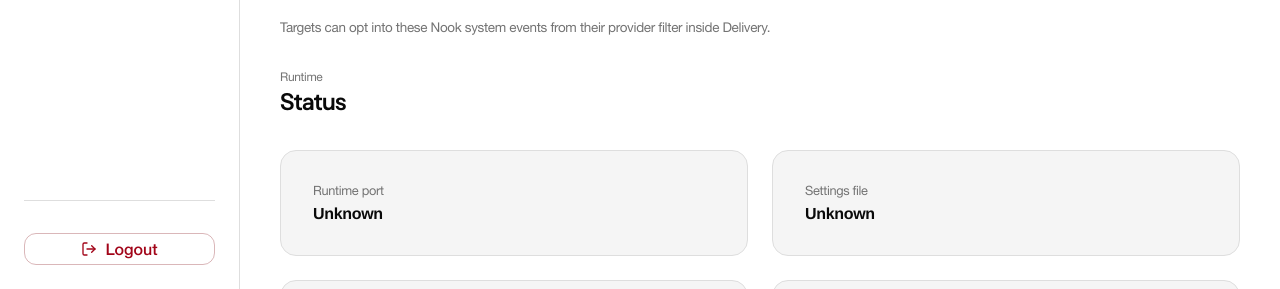
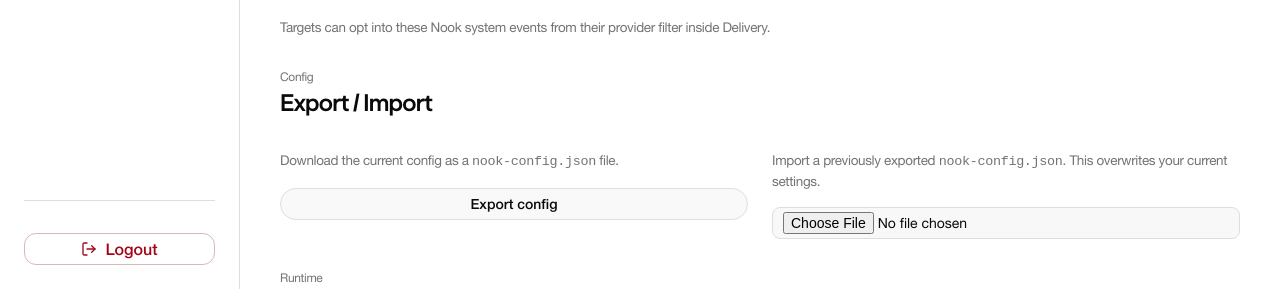
Before and after one commit to FacileStudio/Antenne, a Nuxt app in the folder apps/client/: page /settings in a window 1280 px wide. Shown: the part 495-784 px from the top of the page. Built offline with nearby package versions, Linux system fonts and the light colour scheme; no server answers.

Commit message:
✨ Add config export and import to settings page

```diff
--- a/apps/client/composables/useDashboardState.ts
+++ b/apps/client/composables/useDashboardState.ts
@@ -206,6 +206,46 @@ export function useDashboardState() {
     });
   }
 
+  function exportConfig() {
+    const data = JSON.stringify(settings.value, null, 2);
+    const blob = new Blob([data], { type: "application/json" });
+    const url = URL.createObjectURL(blob);
+    const a = document.createElement("a");
+    a.href = url;
+    a.download = "nook-config.json";
+    a.click();
+    URL.revokeObjectURL(url);
+  }
+
+  async function importConfig(file: File) {
+    const text = await file.text();
+    let parsed: unknown;
+    try {
+      parsed = JSON.parse(text);
+    } catch {
+      throw new Error("Invalid JSON file.");
+    }
+
+    saving.value = true;
+    error.value = "";
+    try {
+      const payload = await apiFetch<SettingsResponse>("/api/settings", {
+        method: "PUT",
+        body: JSON.stringify(parsed),
+      });
+      cloneFromPayload(settings.value, payload.settings);
+      runtime.value = payload.runtime;
+      matrixConfigured.value = payload.matrixConfigured;
+      notifySuccess("Config imported and saved.");
+    } catch (cause) {
+      error.value = cause instanceof Error ? cause.message : "Failed to import config";
+      notifyError(error.value);
+      throw cause;
+    } finally {
+      saving.value = false;
+    }
+  }
+
   async function loadEvents(options?: { providerId?: string; targetId?: string; limit?: number }) {
     let path = "/api/events";
     const params = new URLSearchParams();
@@ -235,6 +275,8 @@ export function useDashboardState() {
     dismissToast,
     loadSettings,
     saveSettings,
+    exportConfig,
+    importConfig,
     sendTestAlert,
     testDeliveryTarget,
     testProviderConnection,
--- a/apps/client/pages/settings.vue
+++ b/apps/client/pages/settings.vue
@@ -1,11 +1,24 @@
 <script setup lang="ts">
-import { computed } from "vue";
+import { computed, ref } from "vue";
 
 import SectionCard from "../components/SectionCard.vue";
 import StatusGrid from "../components/StatusGrid.vue";
 import { useDashboardState } from "../composables/useDashboardState";
 
-const { runtime, settings } = useDashboardState();
+const { runtime, settings, saving, exportConfig, importConfig, notifyError } = useDashboardState();
+
+const importInput = ref<HTMLInputElement | null>(null);
+
+async function handleImport(event: Event) {
+  const file = (event.target as HTMLInputElement).files?.[0];
+  if (!file) return;
+  try {
+    await importConfig(file);
+  } catch {
+  } finally {
+    if (importInput.value) importInput.value.value = "";
+  }
+}
 
 const infoItems = computed(() => [
   {
@@ -60,6 +73,19 @@ const infoItems = computed(() => [
       </p>
     </SectionCard>
 
+    <SectionCard eyebrow="Config" title="Export / Import">
+      <div class="config-actions">
+        <div class="config-action">
+          <p class="field-hint">Download the current config as a <code>nook-config.json</code> file.</p>
+          <button class="btn" @click="exportConfig">Export config</button>
+        </div>
+        <div class="config-action">
+          <p class="field-hint">Import a previously exported <code>nook-config.json</code>. This overwrites your current settings.</p>
+          <input ref="importInput" type="file" accept=".json,application/json" class="file-input" :disabled="saving" @change="handleImport">
+        </div>
+      </div>
+    </SectionCard>
+
     <SectionCard eyebrow="Runtime" title="Status">
       <StatusGrid :items="infoItems" />
     </SectionCard>
@@ -97,6 +123,53 @@ const infoItems = computed(() => [
   line-height: 1.45;
 }
 
+.config-actions {
+  display: grid;
+  gap: var(--space-4);
+  grid-template-columns: repeat(2, minmax(0, 1fr));
+}
+
+.config-action {
+  display: grid;
+  gap: var(--space-3);
+  align-content: start;
+}
+
+.btn {
+  display: inline-flex;
+  align-items: center;
+  justify-content: center;
+  padding: 0.5rem 1rem;
+  border: 1px solid var(--nook-border);
+  border-radius: var(--radius-xl);
+  background: oklch(0 0 0 / 2.5%);
+  color: var(--nook-fg);
+  font-size: 0.875rem;
+  cursor: pointer;
+  transition: background 0.15s;
+}
+
+.btn:hover {
+  background: oklch(0 0 0 / 6%);
+}
+
+.file-input {
+  font-size: 0.875rem;
+  color: var(--nook-fg);
+  cursor: pointer;
+}
+
+.file-input:disabled {
+  opacity: 0.5;
+  cursor: not-allowed;
+}
+
+@media (max-width: 720px) {
+  .config-actions {
+    grid-template-columns: 1fr;
+  }
+}
+
 @media (max-width: 720px) {
   .settings-grid {
     grid-template-columns: 1fr;
```
